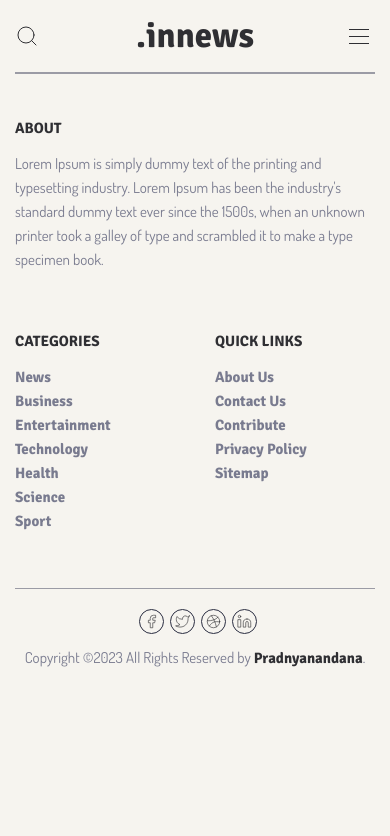
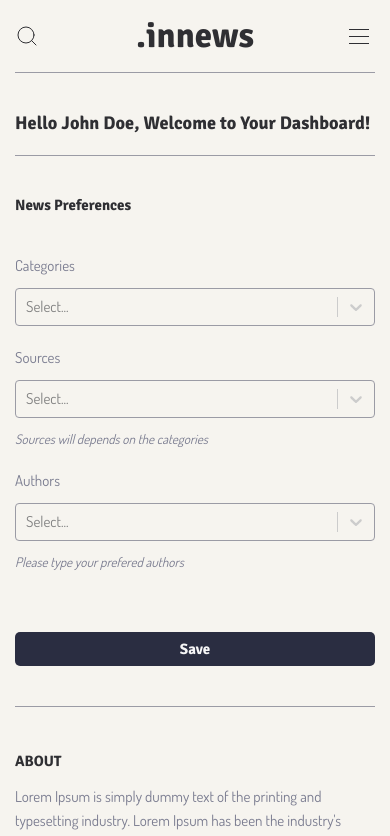
Before and after one commit to pradnyanandana/news-aggregator, a React (Create React App) app in the folder app-frontend/: page /dashboard in a window 390 px wide. Shown: the top 836 px of the page. Built offline with nearby package versions, Linux system fonts and the light colour scheme.

Commit message:
update select preferences

```diff
--- a/app-frontend/package.json
+++ b/app-frontend/package.json
@@ -7,11 +7,14 @@
     "@testing-library/react": "^13.4.0",
     "@testing-library/user-event": "^13.5.0",
     "react": "^18.2.0",
+    "react-date-range": "^1.4.0",
     "react-dom": "^18.2.0",
     "react-feather": "^2.0.10",
     "react-router-dom": "^6.11.1",
     "react-scripts": "5.0.1",
+    "react-select": "^5.7.3",
     "react-svg": "^16.1.12",
+    "react-toastify": "^9.1.3",
     "web-vitals": "^2.1.4"
   },
   "scripts": {
--- a/app-frontend/src/App.css
+++ b/app-frontend/src/App.css
@@ -422,6 +422,48 @@ header nav a.active {
   padding: 20px 0;
 }
 
+.dashboard {
+  margin-bottom: 60px;
+}
+
+.dashboard > h5 {
+  margin-bottom: 40px;
+}
+
+.dashboard .personal-preferences {
+  padding: 40px 28px;
+  border: solid 1px var(--placeholder-color);
+  border-radius: 5px;
+}
+
+.dashboard .personal-preferences h6 {
+  margin-bottom: 40px;
+}
+
+.dashboard .personal-preferences .option > div {
+  margin-bottom: 20px;
+}
+
+.dashboard .personal-preferences label {
+  display: block;
+  margin-bottom: 10px;
+}
+
+.dashboard .personal-preferences p {
+  font-size: 0.825rem;
+  font-style: italic;
+  margin-top: -10px;
+  margin-bottom: 20px;
+}
+
+.dashboard .personal-preferences .action {
+  text-align: right;
+}
+
+.dashboard .personal-preferences button {
+  margin-top: 40px;
+}
+
 .site-footer {
   font-size: 15px;
   line-height: 24px;
@@ -748,6 +790,26 @@ header nav a.active {
     font-size: 177.28%;
   }
 
+  .dashboard {
+    margin-bottom: 40px;
+  }
+
+  .dashboard > h5 {
+    margin-bottom: 20px;
+  }
+
+  .dashboard .personal-preferences {
+    padding: 40px 0 0 0;
+    border-width: 0;
+    border-top-width: 1px;
+    border-radius: 0;
+  }
+
+  .dashboard .personal-preferences button {
+    width: 100%;
+    border-radius: 5px;
+  }
+
   .slider {
     margin-bottom: 40px;
   }
--- a/app-frontend/src/components/Dashboard.js
+++ b/app-frontend/src/components/Dashboard.js
@@ -1,5 +1,90 @@
+import Select from "react-select";
+import CreatableSelect from "react-select/creatable";
+import makeAnimated from "react-select/animated";
+import { useState } from "react";
+import { categories, sources } from "../data/categories";
+import { styles } from "../data/styles";
+
 const Dashboard = () => {
-  return <></>;
+  const animatedComponents = makeAnimated();
+  const [selectedCategories, setSelectedCategories] = useState([]);
+  const [selectedSources, setSelectedSources] = useState([]);
+
+  const changeCategories = (props) => {
+    const categories = [...props];
+    setSelectedCategories(categories);
+    setSelectedSources([...filterSelectedSourced(selectedSources, categories)]);
+  };
+
+  const changeSources = (props) => {
+    setSelectedSources([...props]);
+  };
+
+  const filterSelectedSourced = (selectedSources, selectedCategories) => {
+    return selectedSources.filter((source) => {
+      const option = sources.find((src) => src.slug === source.value);
+      return (
+        selectedCategories.length === 0 ||
+        selectedCategories.find((cat) => cat.value === option.category)
+      );
+    });
+  };
+
+  const filterSources = () => {
+    return sources.filter(
+      (source) =>
+        selectedCategories.length === 0 ||
+        selectedCategories.find((cat) => cat.value === source.category)
+    );
+  };
+
+  return (
+    <div className="container">
+      <div className="dashboard">
+        <h5>Hello John Doe, Welcome to Your Dashboard!</h5>
+        <div className="personal-preferences">
+          <h6>News Preferences</h6>
+          <form>
+            <div className="option">
+              <label>Categories</label>
+              <Select
+                closeMenuOnSelect={false}
+                components={animatedComponents}
+                isMulti
+                styles={styles}
+                value={selectedCategories}
+                onChange={changeCategories}
+                options={categories.map((category) => ({
+                  value: category.slug,
+                  label: category.title,
+                }))}
+              />
+              <label>Sources</label>
+              <Select
+                closeMenuOnSelect={false}
+                components={animatedComponents}
+                isMulti
+                styles={styles}
+                value={selectedSources}
+                onChange={changeSources}
+                options={filterSources().map((source) => ({
+                  value: source.slug,
+                  label: source.title,
+                }))}
+              />
+              <p>Sources will depends on the categories</p>
+              <label>Authors</label>
+              <CreatableSelect isMulti styles={styles} />
+              <p>Please type your prefered authors </p>
+            </div>
+            <div className="action">
+              <button type="submit">Save</button>
+            </div>
+          </form>
+        </div>
+      </div>
+    </div>
+  );
 };
 
 export default Dashboard;
--- a/app-frontend/src/data/categories.js
+++ b/app-frontend/src/data/categories.js
@@ -1,9 +1,41 @@
 export const categories = [
-  { title: "News", slug: 'news', link: <></> },
-  { title: "Business", slug: 'business', link: <></> },
-  { title: "Entertainment", slug: 'entertainment', link: <></> },
-  { title: "Technology", slug: 'technology', link: <></> },
-  { title: "Health", slug: 'health', link: <></> },
-  { title: "Science", slug: 'science', link: <></> },
-  { title: "Sport", slug: 'sports', link: <></> },
+  { title: "News", slug: "news" },
+  { title: "Business", slug: "business" },
+  { title: "Entertainment", slug: "entertainment" },
+  { title: "Technology", slug: "tech" },
+  { title: "Health", slug: "health" },
+  { title: "Science", slug: "science" },
+  { title: "Sport", slug: "sports" },
 ];
+
+export const sources = [
+  { title: "Bloomberg", slug: "bloomberg", category: "business" },
+  { title: "Business Insider", slug: "business-insider", category: "business" },
+  { title: "Fortune", slug: "fortune", category: "business" },
+  { title: "The Wall Street Journal", slug: "the-wall-street-journal", category: "business" },
+  { title: "Buzzfeed", slug: "buzzfed", category: "entertainment" },
+  { title: "Entertainment Weekly", slug: "entertainment-weekly", category: "entertainment" },
+  { title: "IGN", slug: "ign", category: "entertainment" },
+  { title: "Mashable", slug: "mashable", category: "entertainment" },
+  { title: "MTV News", slug: "mtv-news", category: "entertainment" },
+  { title: "Polygon", slug: "polygon", category: "entertainment" },
+  { title: "Crypto Coin News", slug: "crypto-coin-news", category: "tech" },
+  { title: "Engadget", slug: "engadget", category: "tech" },
+  { title: "Hacker News", slug: "hacker-news", category: "tech" },
+  { title: "Recode", slug: "recode", category: "tech" },
+  { title: "TechCrunch", slug: "techcrunch", category: "tech" },
+  { title: "TechRadar", slug: "techradar", category: "tech" },
+  { title: "The Next Web", slug: "the-next-web", category: "tech" },
+  { title: "The Verge", slug: "the-verge", category: "tech" },
+  { title: "Wired", slug: "wired", category: "tech" },
+  { title: "Bleacher Report", slug: "bleacher-report", category: "sport" },
+  { title: "ESPN", slug: "espn", category: "sport" },
+  { title: "ESPN Cric Info", slug: "espn-cric-info", category: "sport" },
+  { title: "Fox Sports", slug: "fox-sports", category: "sport" },
+  { title: "NFL News", slug: "nfl-news", category: "sport" },
+  { title: "NHL News", slug: "nhl-news", category: "sport" },
+  { title: "Medical News Today", slug: "medical-news-today", category: "health" },
+  { title: "National Geographic", slug: "national-geographic", category: "science" },
+  { title: "New Scientist", slug: "new-scientist", category: "science" },
+  { title: "Next Big Future", slug: "next-big-future", category: "science" },
+];
--- /dev/null
+++ b/app-frontend/src/data/styles.js
@@ -0,0 +1,18 @@
+export const styles = {
+  control: (baseStyles, state) => ({
+    ...baseStyles,
+    '&:hover': {
+        border: '1px solid var(--border-color)',
+    },
+    borderColor: state.isFocused
+      ? "var(--border-color)"
+      : "var(--placeholder-color)",
+    boxShadow: "none",
+    backgroundColor: "transparent",
+  }),
+  option: (base, state) => ({
+    ...base,
+    backgroundColor: state.isFocused ? "var(--body-bg-color)" : "",
+    cursor: "pointer",
+  }),
+};
--- a/app-frontend/src/index.css
+++ b/app-frontend/src/index.css
@@ -18,7 +18,7 @@
   --header-bg-color: #fff;
   --search-border-color: #efefef;
   --border-color: #2a2d41;
-  --alert-bg-color: #e8f2ff;
+  --alert-bg-color: #050505;
   --subtitle-color: #83838e;
   --inactive-color: #f0f0f0;
   --placeholder-color: #9b9ba5;
```
Also changed, not shown: 1 other file (tests, documents, lock files or other folders).
